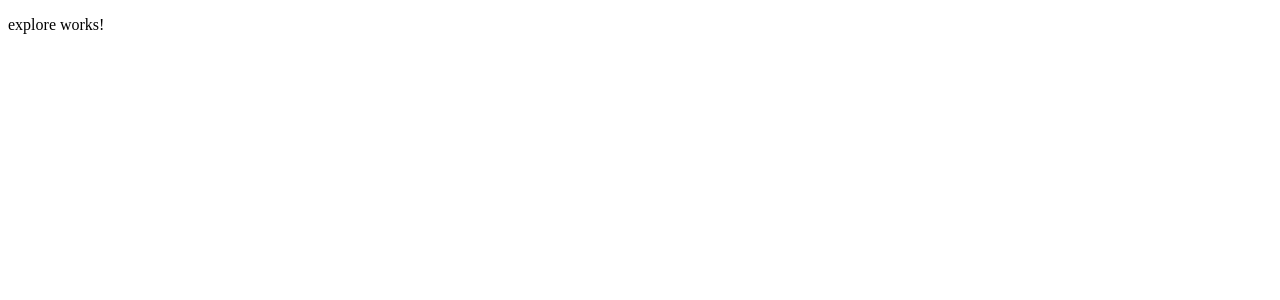
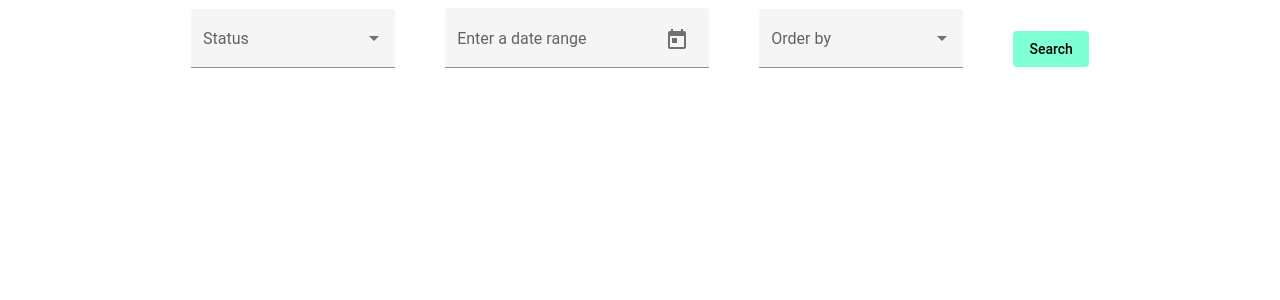
Before and after one commit to aniol-carbo/mcd-frontend, an Angular app: page /explore in a window 1280 px wide. Shown: the top 300 px of the page. Built offline with nearby package versions, Linux system fonts and the light colour scheme.

Commit message:
Create search bar and call API for results

```diff
--- a/src/app/explore/explore.component.html
+++ b/src/app/explore/explore.component.html
@@ -1 +1,40 @@
-<p>explore works!</p>
+<div class="main-container">
+  <div class="tag-selector">
+    <mat-form-field appearance="fill">
+      <mat-label>Status</mat-label>
+      <mat-select [(value)]="selectedStatus">
+        <mat-option *ngFor="let s of status" [value]="s.value">
+          {{s.viewValue}}
+        </mat-option>
+      </mat-select>
+    </mat-form-field>
+  </div>
+
+  <div class="date-selector">
+    <mat-form-field appearance="fill">
+      <mat-label>Enter a date range</mat-label>
+      <mat-date-range-input [formGroup]="range" [rangePicker]="picker">
+        <input matStartDate formControlName="start" placeholder="Start date">
+        <input matEndDate formControlName="end" placeholder="End date">
+      </mat-date-range-input>
+<!--      <mat-hint>MM/DD/YYYY – MM/DD/YYYY</mat-hint>-->
+      <mat-datepicker-toggle matSuffix [for]="picker"></mat-datepicker-toggle>
+      <mat-date-range-picker #picker></mat-date-range-picker>
+    </mat-form-field>
+  </div>
+
+  <div class="order-selector">
+    <mat-form-field appearance="fill">
+      <mat-label>Order by</mat-label>
+      <mat-select [(value)]="selectedOrder">
+        <mat-option *ngFor="let order of orderBy" [value]="order.value">
+          {{order.viewValue}}
+        </mat-option>
+      </mat-select>
+    </mat-form-field>
+  </div>
+
+  <div class="button-container">
+    <button mat-button (click)="searchItems()" class="button">Search</button>
+  </div>
+</div>
--- /dev/null
+++ b/src/app/explore/explore.component.scss
@@ -0,0 +1,14 @@
+.main-container {
+  display: flex;
+  flex-direction: row;
+  justify-content: space-around;
+  align-items: center;
+
+  width: 75%;
+  margin: auto;
+  .button-container {
+    .button {
+      background-color: aquamarine;
+    }
+  }
+}
--- a/src/app/explore/explore.component.ts
+++ b/src/app/explore/explore.component.ts
@@ -1,50 +1,51 @@
 import { Component, OnInit } from '@angular/core';
-import {ethers} from "ethers";
-import abi from "../../assets/abi/abiV2.json";
-declare let window: any;
-import {environment} from "../../environments/environment";
+import {FormControl, FormGroup} from "@angular/forms";
+import {DbService} from "../services/db.service";
 
 @Component({
   selector: 'app-explore',
   templateUrl: './explore.component.html',
-  styleUrls: ['./explore.component.css']
+  styleUrls: ['./explore.component.scss'],
+  providers: [DbService]
 })
 export class ExploreComponent implements OnInit {
 
-  contract: any;
-  abi: any;
+  selectedStatus: string = "";
+  selectedOrder: string = "";
 
-  provider: any;
-  contractAddress: string = environment.contractAddressV3;
-  signerObject: any;
-  signerAddress: any;
+  status: Option[] = [
+    {value: 'sold', viewValue: 'Sold'},
+    {value: 'added', viewValue: 'Added'},
+    {value: 'replenished', viewValue: 'Replenished'}
+  ];
 
-  constructor() { }
+  orderBy: Option[] = [
+    {value: 'asc', viewValue: 'De menor a mayor'},
+    {value: 'desc', viewValue: 'De mayor a menor'}
+  ];
+
+  range = new FormGroup({
+    start: new FormControl(),
+    end: new FormControl(),
+  });
+
+  constructor(private dbService: DbService) { }
 
   ngOnInit(): void {
   }
 
-  loadAbi(): void {
-    this.abi = abi;
-  }
+  searchItems(): void {
+    const startDate = Math.floor(new Date(this.range.controls['start'].value).getTime() / 1000);
+    const endDate = Math.floor(new Date(this.range.controls['end'].value).getTime() / 1000);
 
-  initializeContract(): void {
-    this.contract = new ethers.Contract(this.contractAddress, this.abi, this.signerObject);
-    console.log(this.contract)
-  }
-
-  getMetamaskInfo(): void {
-    this.provider = window.provider;
-    this.signerObject = this.provider.getSigner();
-    this.signerObject.getAddress().then((value: any) => {
-      this.signerAddress = value;
-    });
-  }
-
-  connectWithContract(): void {
-    this.loadAbi();
-    this.getMetamaskInfo();
-    this.initializeContract();
+    this.dbService.getItems(this.selectedStatus, startDate, endDate, this.selectedOrder).then((result: any) => {
+      console.log(result)
+    })
   }
 
 }
+
+interface Option {
+  value: string;
+  viewValue: string;
+}
--- /dev/null
+++ b/src/app/services/db.service.ts
@@ -0,0 +1,14 @@
+import { HttpClient, HttpHeaders, HttpParams } from "@angular/common/http";
+import { Injectable } from "@angular/core";
+
+@Injectable()
+export class DbService {
+
+  constructor(private http: HttpClient) { }
+
+  getItems(status: string, startDate: number, endDate: number, orderBy: string): Promise<any>{
+    return this.http.get(`localhost:3000/api/db/sold?status=${status}&orderBy=${orderBy}&startDate=${startDate}&endDate=${endDate}`).
+    toPromise();
+  }
+
+}
```
Also changed, not shown: src/app/app.module.ts (+11 -2 lines), src/app/explore/explore.component.css (deleted).
